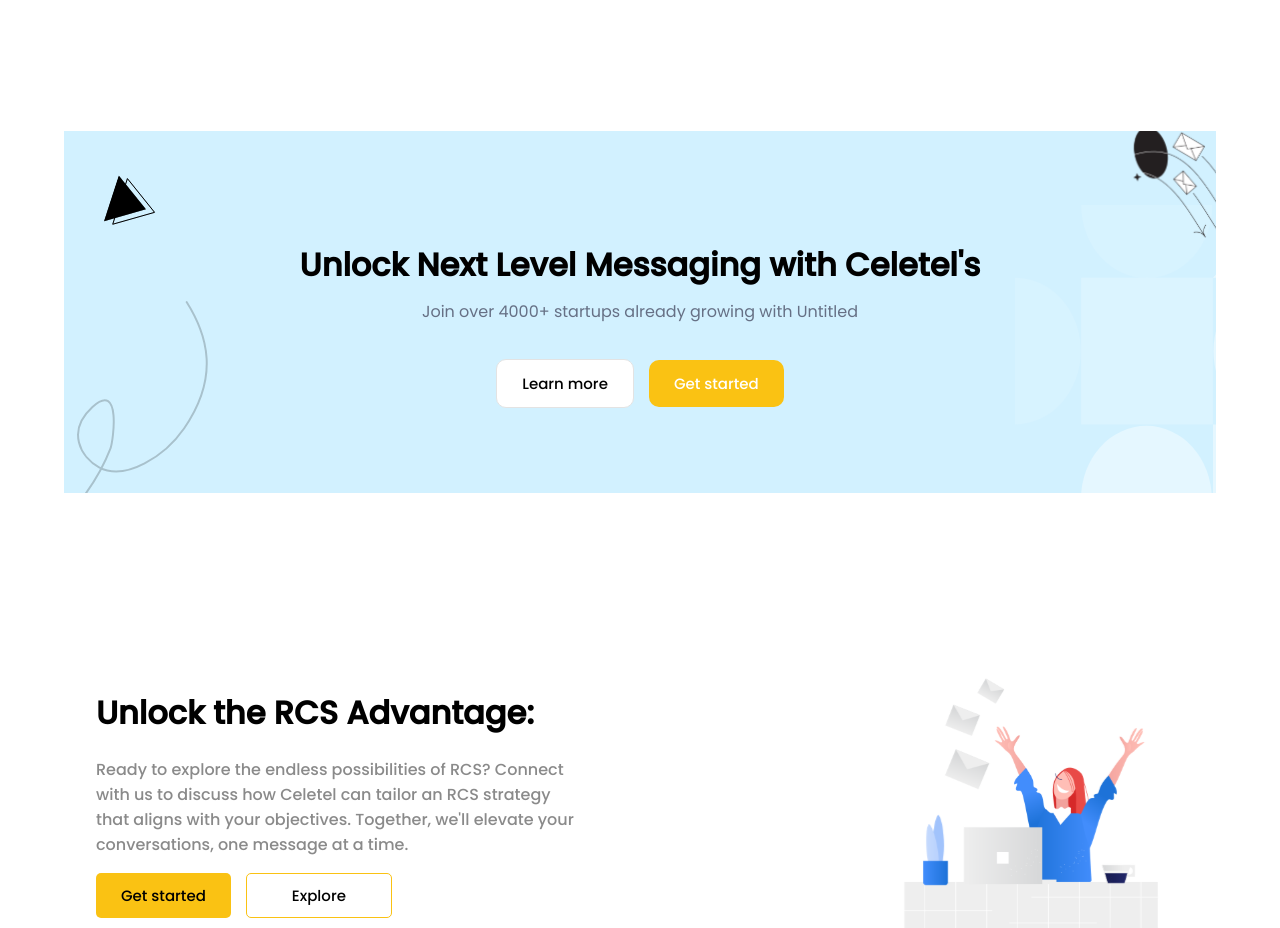
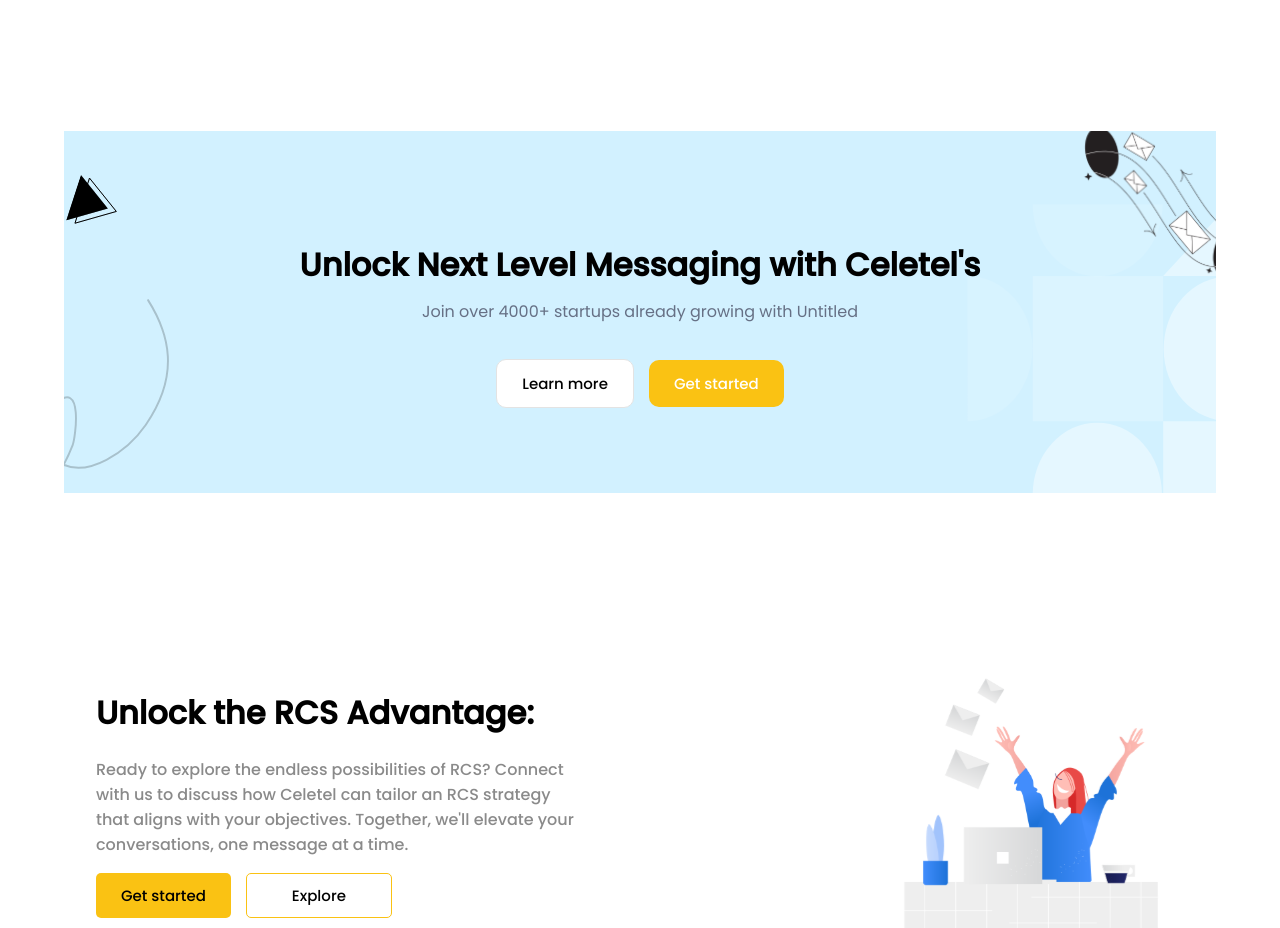
Before and after one commit to amit-rai1/celetel-frontend, a React (Create React App) app: page /connectrcs in a window 1280 px wide. Shown: the part 2720-3648 px from the top of the page. Built offline with nearby package versions, Linux system fonts and the light colour scheme.

Commit message:
added all new

```diff
--- a/src/MainCommRCS/MainRCS.css
+++ b/src/MainCommRCS/MainRCS.css
@@ -30,8 +30,7 @@
     width: 90%;
     margin-top: 45px;
     background-color: #E7F3BC;
-      background-image: url("/src/Assets/Fame phone.svg");
-
+    background-image: url("/src/Assets/Fame phone.svg");
     border-radius: 15px;
 }
 
@@ -102,8 +101,10 @@
 
 .unlock_features {
     background-color: #D2F1FF;
-    background-image: url('../Assets/CTA\ section.svg');
-
+    background-image: url('../Assets/CTA section.svg');
+    background-position: center;
+    background-size: cover;
+    background-repeat: no-repeat;
     width: 90%;
     margin: auto;
     padding: 85px 44px;
```
